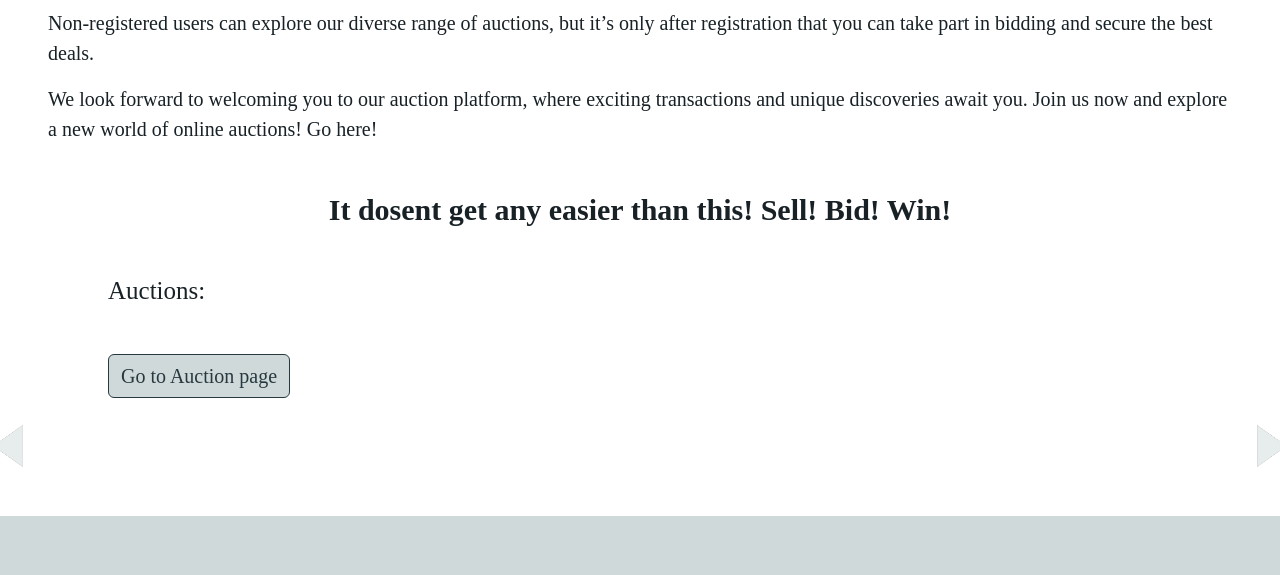
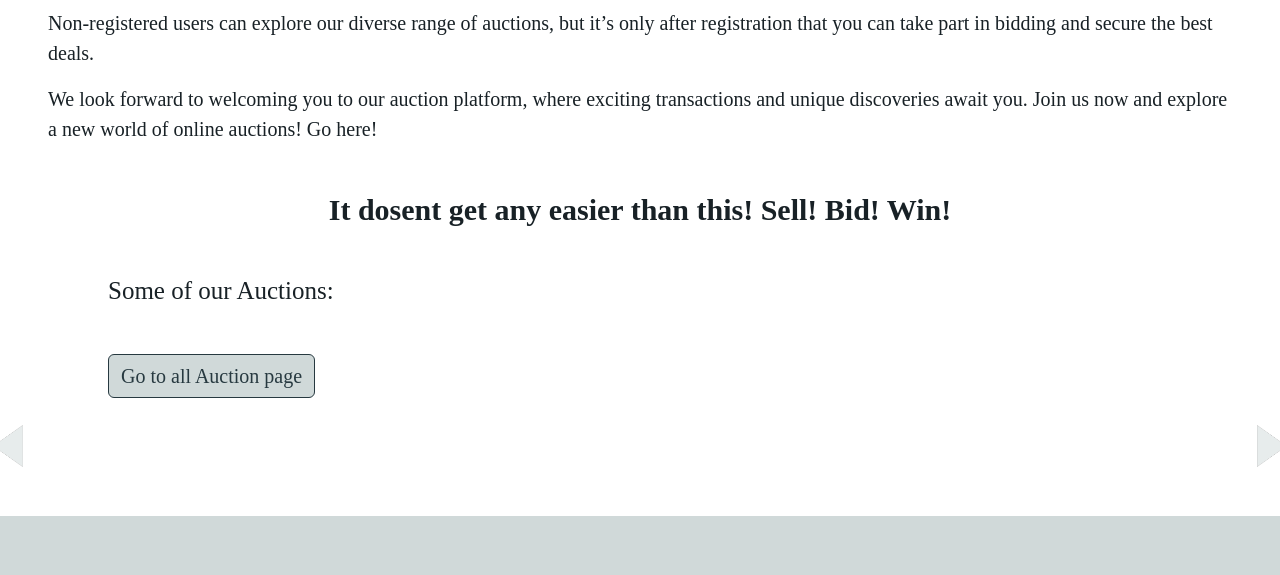
Before and after one commit to CamillaHorneland/Semester-Project-2, a website: page index.html in a window 1280 px wide. Shown: the part 1534-2109 px from the top of the page. Drawn offline with nearby package versions, Linux system fonts and the light colour scheme; files that its build step writes are made by us from their sources; no server answers.

```diff
--- a/index.html
+++ b/index.html
@@ -56,9 +56,9 @@
             </div>
         </div>
         <div class="container m-5 auctionCarousel">
-            <h4 class="m-5">Auctions:</h4>
+            <h4 class="m-5">Some of our Auctions:</h4>
             <div class="m-5">
-                <a href="/auction/allAuctions/" class="btn btn-light">Go to Auction page</a>
+                <a href="/auction/allAuctions/" class="btn btn-light">Go to all Auction page</a>
             </div>
         </div>
         <div id="carousel" class="carousel slide row" data-bs-ride="carousel" data-interval="4000">
--- a/src/js/api/constants.mjs
+++ b/src/js/api/constants.mjs
@@ -2,4 +2,4 @@
 export const API_BASE = '/api/v1';
 export const API_AUCTION_BASE = '/auction';
 export const API_AUCTION_URL = `${API_HOST_URL}${API_BASE}${API_AUCTION_BASE}`;
-export const AUCTIONS_LIMIT = 5;
+export const AUCTIONS_LIMIT = 20;
```
